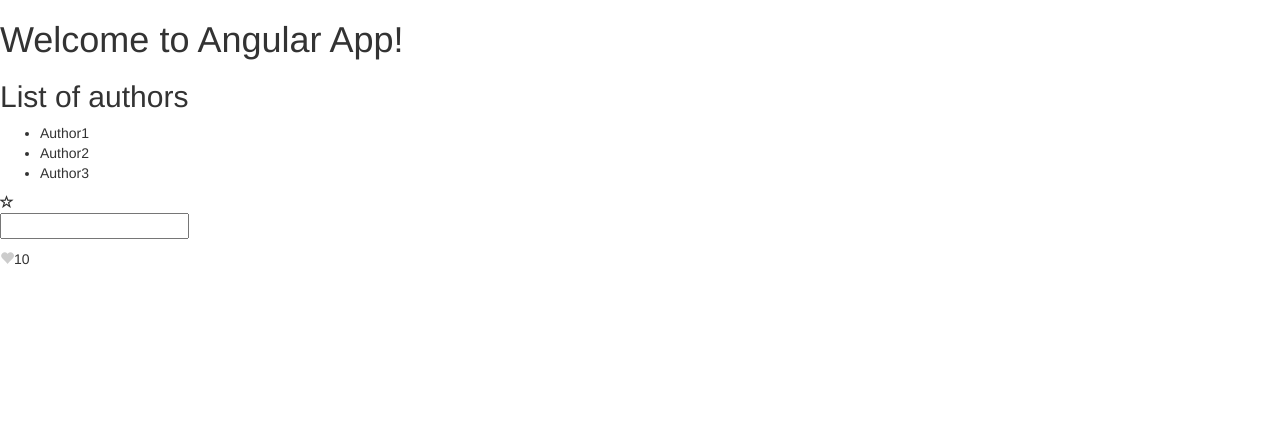
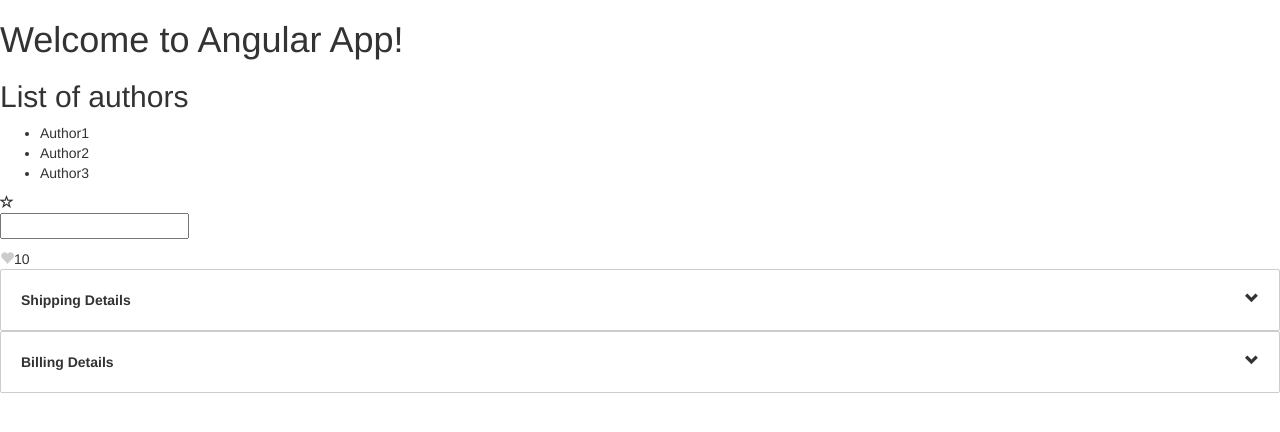
Before and after one commit to davidszorad/angular-hello-world, an Angular app: page / in a window 1280 px wide. Shown: the top 432 px of the page. Built offline with nearby package versions, Linux system fonts and the light colour scheme.

Commit message:
Zippy component using ngContent, ngIf, custom css structure

```diff
--- a/src/app/app.component.html
+++ b/src/app/app.component.html
@@ -5,3 +5,10 @@
 <app-favorite></app-favorite>
 <app-titlecasing></app-titlecasing>
 <app-likes [likesCount]="tweet.likesCount" [isActive]="tweet.isActive"></app-likes>
+
+<zippy title="Shipping Details">
+  Shipping Details Content
+</zippy>
+<zippy title="Billing Details">
+  Billing Details Content
+</zippy>
--- a/src/app/app.module.ts
+++ b/src/app/app.module.ts
@@ -9,6 +9,7 @@
 import { TitlecasingComponent } from './titlecasing/titlecasing.component';
 import { TitleCasePipe } from './title-case.pipe';
 import { LikesComponent } from './likes/likes.component';
+import { ZippyComponent } from './zippy/zippy.component';
 
 @NgModule({
   declarations: [
@@ -17,7 +18,8 @@
     FavoriteComponent,
     TitlecasingComponent,
     TitleCasePipe,
-    LikesComponent
+    LikesComponent,
+    ZippyComponent
   ],
   imports: [
     BrowserModule,
--- /dev/null
+++ b/src/app/zippy/zippy.component.css
@@ -0,0 +1,22 @@
+.zippy {
+    border: 1px solid #ccc;
+    border-radius: 2px;
+}
+
+.zippy-heading {
+    font-weight: bold;
+    padding: 20px;
+    cursor: pointer;
+}
+
+.zippy-body {
+    padding: 20px;
+}
+
+.expanded {
+    background: #f0f0f0;
+}
+
+.glyphicon {
+    float: right;
+}
--- /dev/null
+++ b/src/app/zippy/zippy.component.html
@@ -0,0 +1,18 @@
+<div class="zippy">
+    <div
+      class="zippy-heading"
+      [class.expanded]="isExpanded"
+      (click)="toggle()"
+      >
+      {{ title }}
+      <span class="glyphicon"
+        [ngClass]="{
+          'glyphicon-chevron-up': isExpanded,
+          'glyphicon-chevron-down': !isExpanded
+        }"
+      ></span>
+    </div>
+    <div *ngIf="isExpanded" class="zippy-body">
+      <ng-content></ng-content>
+    </div>
+  </div>
--- /dev/null
+++ b/src/app/zippy/zippy.component.ts
@@ -0,0 +1,16 @@
+import { Component, OnInit, Input } from '@angular/core';
+
+@Component({
+  selector: 'zippy',
+  templateUrl: './zippy.component.html',
+  styleUrls: ['./zippy.component.css']
+})
+export class ZippyComponent {
+  @Input('title') title: string;
+  isExpanded: boolean;
+
+  toggle() {
+    this.isExpanded = !this.isExpanded;
+  }
+
+}
```
